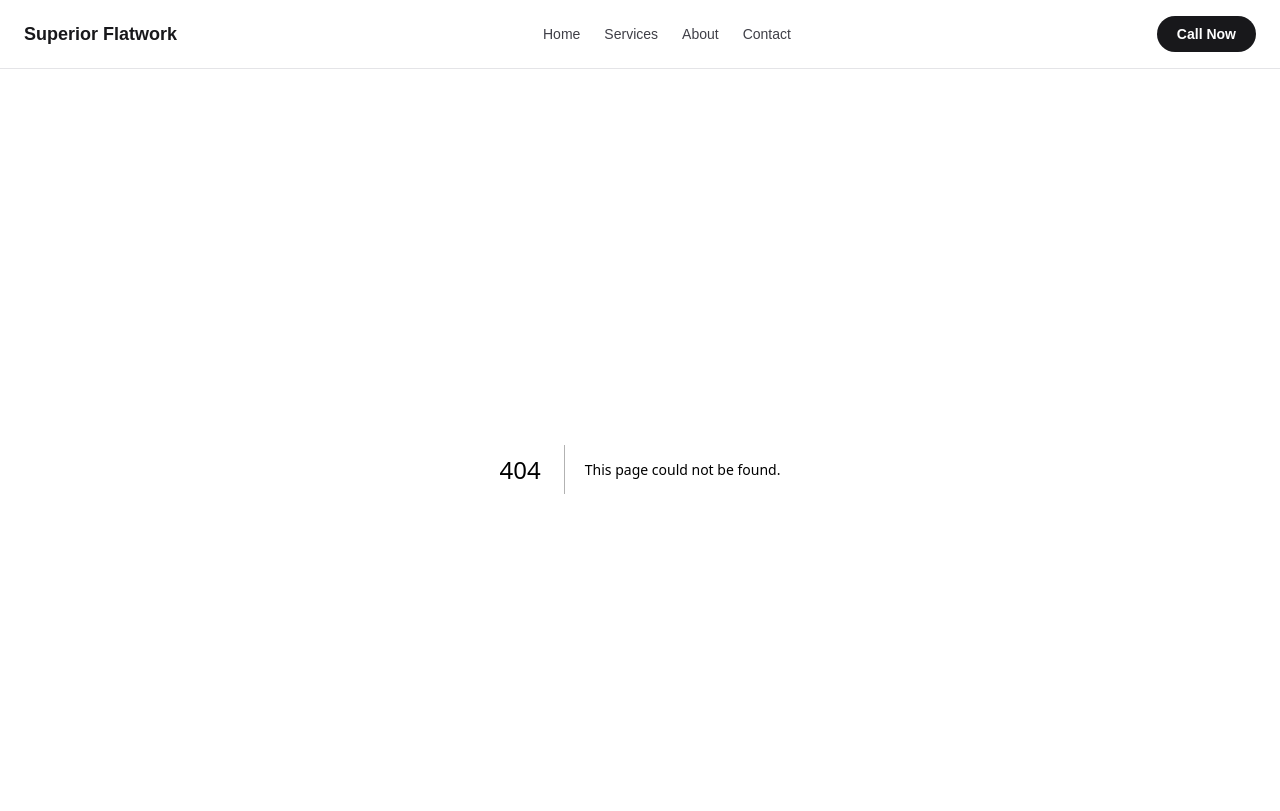
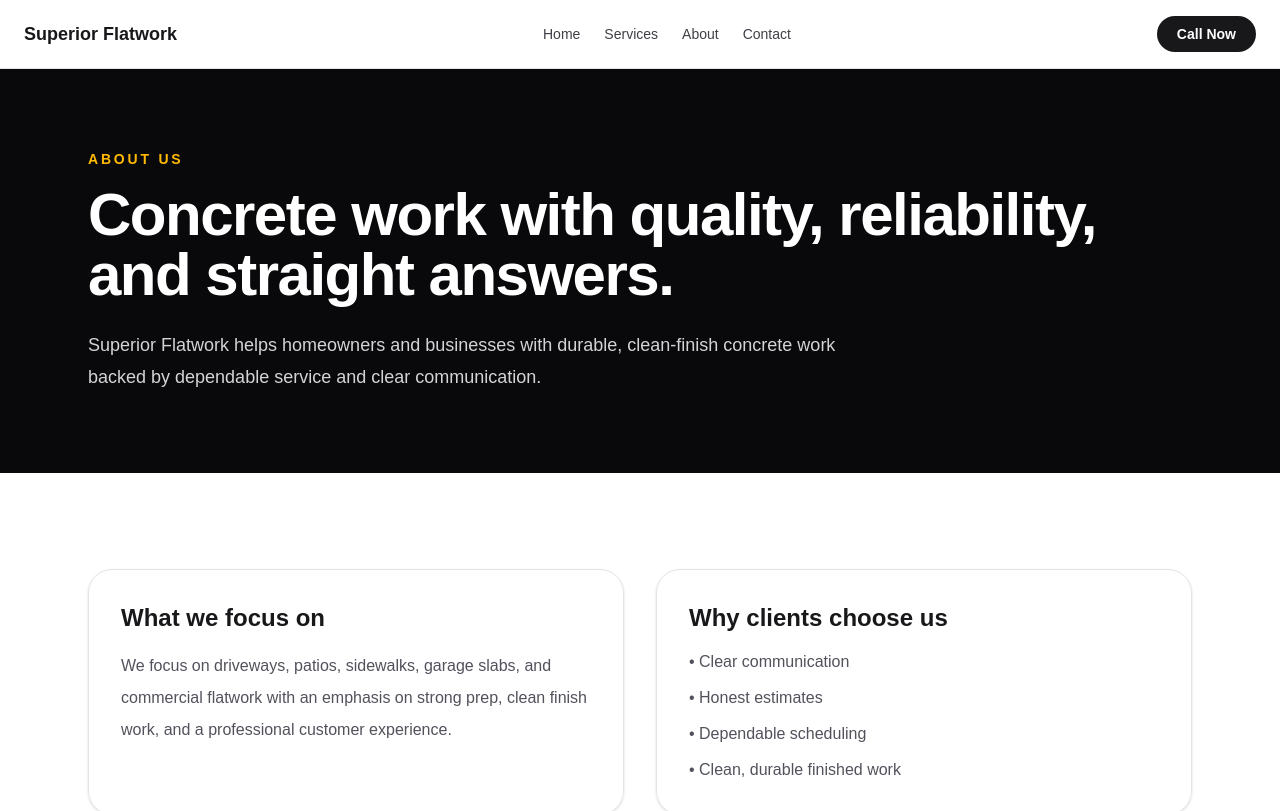
Before and after one commit to receptioniqbusiness/superior-flatwork, a Next.js app: page /about in a window 1280 px wide. Before the commit this address had no page. Shown: the top 811 px of the page. Built offline with nearby package versions, Linux system fonts and the light colour scheme.

Commit message:
Create page.tsx

```diff
--- /dev/null
+++ b/app/about/page.tsx
@@ -0,0 +1,44 @@
+export default function AboutPage() {
+  return (
+    <main className="min-h-screen bg-white text-zinc-900">
+      <section className="bg-zinc-950 text-white">
+        <div className="mx-auto max-w-6xl px-6 py-20">
+          <p className="text-sm font-semibold uppercase tracking-[0.2em] text-amber-400">
+            About Us
+          </p>
+          <h1 className="mt-4 text-5xl font-black tracking-tight md:text-6xl">
+            Concrete work with quality, reliability, and straight answers.
+          </h1>
+          <p className="mt-6 max-w-3xl text-lg leading-8 text-zinc-300">
+            Superior Flatwork helps homeowners and businesses with durable,
+            clean-finish concrete work backed by dependable service and clear
+            communication.
+          </p>
+        </div>
+      </section>
+
+      <section className="mx-auto max-w-6xl px-6 py-16 md:py-24">
+        <div className="grid gap-8 md:grid-cols-2">
+          <div className="rounded-3xl border border-zinc-200 p-8 shadow-sm">
+            <h2 className="text-2xl font-bold">What we focus on</h2>
+            <p className="mt-4 leading-8 text-zinc-600">
+              We focus on driveways, patios, sidewalks, garage slabs, and
+              commercial flatwork with an emphasis on strong prep, clean finish
+              work, and a professional customer experience.
+            </p>
+          </div>
+
+          <div className="rounded-3xl border border-zinc-200 p-8 shadow-sm">
+            <h2 className="text-2xl font-bold">Why clients choose us</h2>
+            <ul className="mt-4 space-y-3 text-zinc-600">
+              <li>• Clear communication</li>
+              <li>• Honest estimates</li>
+              <li>• Dependable scheduling</li>
+              <li>• Clean, durable finished work</li>
+            </ul>
+          </div>
+        </div>
+      </section>
+    </main>
+  );
+}
```
